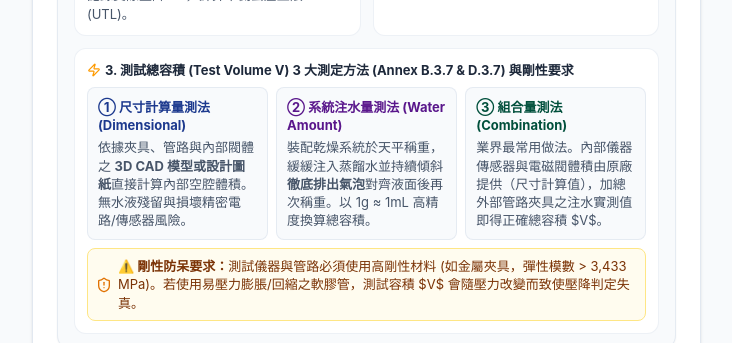
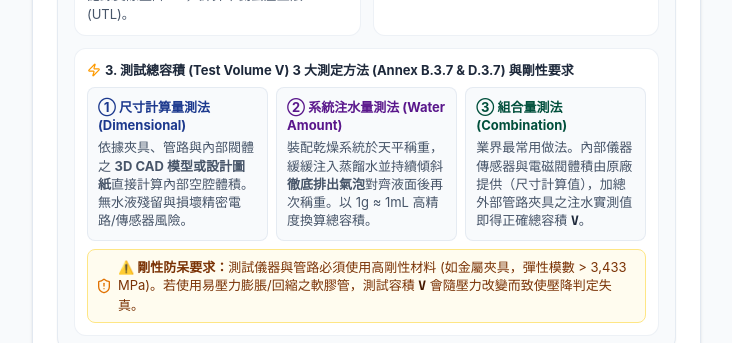
Before and after one commit to Chun-Chieh-Chang/ISO_80369-7_Navigation, a React (Vite) app: page / in a window 1280 px wide. Shown: the part 1400-1743 px from the top of the page, without its empty margins (521-1253 px from the left). Built offline with nearby package versions, Linux system fonts and the light colour scheme.

Commit message:
fix(ui): replace unparsed raw LaTeX math strings ($, $, $) with HTML formatting (v6.6)

```diff
--- a/src/components/ConnectorInspector.tsx
+++ b/src/components/ConnectorInspector.tsx
@@ -224,7 +224,7 @@ export const ConnectorInspector: React.FC<ConnectorInspectorProps> = ({ config,
           <div className="bg-slate-50 border border-slate-200 p-3.5 rounded-xl space-y-1.5">
             <strong className="text-purple-900 block font-bold text-[13px]">2. 表面粗糙度極限</strong>
             <ul className="list-disc list-inside text-slate-600 space-y-1 leading-relaxed text-[11px]">
-              <li><strong>關鍵表面 (Critical)</strong>：錐面與密封接觸面粗糙度平均值 $R_a$ <strong>不得超過 0.8 μm</strong>。</li>
+              <li><strong>關鍵表面 (Critical)</strong>：錐面與密封接觸面粗糙度平均值 <span className="font-mono font-bold text-slate-800">R<sub>a</sub></span> <strong>不得超過 0.8 μm</strong>。</li>
               <li>確保測試密封重現性與極致抗磨損耐用度。</li>
             </ul>
           </div>
@@ -273,7 +273,7 @@ export const ConnectorInspector: React.FC<ConnectorInspectorProps> = ({ config,
                 <li><strong>量測設備</strong>：使用三次元量儀 (CMM)、影像測量儀或高精度工具顯微鏡。</li>
                 <li><strong>關鍵接觸特徵</strong>：精確量測 0.06:1 (1:16.667) 錐度與接觸直徑。</li>
                 <li><strong>邊緣倒角</strong>：螺紋外側邊緣圓角 <strong>0.15 mm ~ 0.20 mm</strong>，入口倒角 R ≤ 0.5 mm。</li>
-                <li><strong>難量測特徵替代判定</strong>：公接頭尖端至第一牙底部 $t$ 軸向尺寸改為「輔助尺寸」，其有效性由「抗軸向拉力分離測試」功能性試驗進行間接評估，不強制極限硬性量測。</li>
+                <li><strong>難量測特徵替代判定</strong>：公接頭尖端至第一牙底部 <span className="font-mono font-bold text-slate-800">t</span> 軸向尺寸改為「輔助尺寸」，其有效性由「抗軸向拉力分離測試」功能性試驗進行間接評估，不強制極限硬性量測。</li>
               </ul>
             </div>
 
@@ -284,7 +284,7 @@ export const ConnectorInspector: React.FC<ConnectorInspectorProps> = ({ config,
               </h5>
               <ul className="list-disc list-inside text-slate-600 space-y-1 text-[11px] leading-relaxed">
                 <li><strong>設備儀器</strong>：使用表面粗糙度觸針儀對關鍵接觸界面進行檢測。</li>
-                <li><strong>合格判定標準</strong>：關鍵表面粗糙度平均值 $R_a$ <strong>不得超過 0.8 μm</strong>。</li>
+                <li><strong>合格判定標準</strong>：關鍵表面粗糙度平均值 <span className="font-mono font-bold text-slate-800">R<sub>a</sub></span> <strong>不得超過 0.8 μm</strong>。</li>
                 <li>確保重複測試時密封面的可重現性與耐磨損度。</li>
               </ul>
             </div>
--- a/src/components/TopicClauseExplorer.tsx
+++ b/src/components/TopicClauseExplorer.tsx
@@ -778,7 +778,7 @@ export const TopicClauseExplorer: React.FC = () => {
                           <div className="bg-slate-50 p-2.5 rounded-lg border border-slate-200/80 space-y-1">
                             <strong className="text-emerald-900 block font-bold">③ 組合量測法 (Combination)</strong>
                             <p className="text-slate-600 text-[10px] leading-relaxed">
-                              業界最常用做法。內部儀器傳感器與電磁閥體積由原廠提供（尺寸計算值），加總外部管路夾具之注水實測值即得正確總容積 $V$。
+                              業界最常用做法。內部儀器傳感器與電磁閥體積由原廠提供（尺寸計算值），加總外部管路夾具之注水實測值即得正確總容積 <span className="font-mono font-bold text-slate-800">V</span>。
                             </p>
                           </div>
                         </div>
@@ -786,7 +786,7 @@ export const TopicClauseExplorer: React.FC = () => {
                         <div className="bg-amber-50/80 border border-amber-200 p-2 rounded-lg text-[10px] text-amber-900 flex items-center gap-1.5">
                           <ShieldAlert className="w-4 h-4 text-amber-600 shrink-0" />
                           <span>
-                            <strong>⚠️ 剛性防呆要求：</strong>測試儀器與管路必須使用高剛性材料 (如金屬夾具，彈性模數 &gt; 3,433 MPa)。若使用易壓力膨脹/回縮之軟膠管，測試容積 $V$ 會隨壓力改變而致使壓降判定失真。
+                            <strong>⚠️ 剛性防呆要求：</strong>測試儀器與管路必須使用高剛性材料 (如金屬夾具，彈性模數 &gt; 3,433 MPa)。若使用易壓力膨脹/回縮之軟膠管，測試容積 <span className="font-mono font-bold text-amber-950">V</span> 會隨壓力改變而致使壓降判定失真。
                           </span>
                         </div>
                       </div>
```
Also changed, not shown: 1 other file (tests, documents, lock files or other folders).
